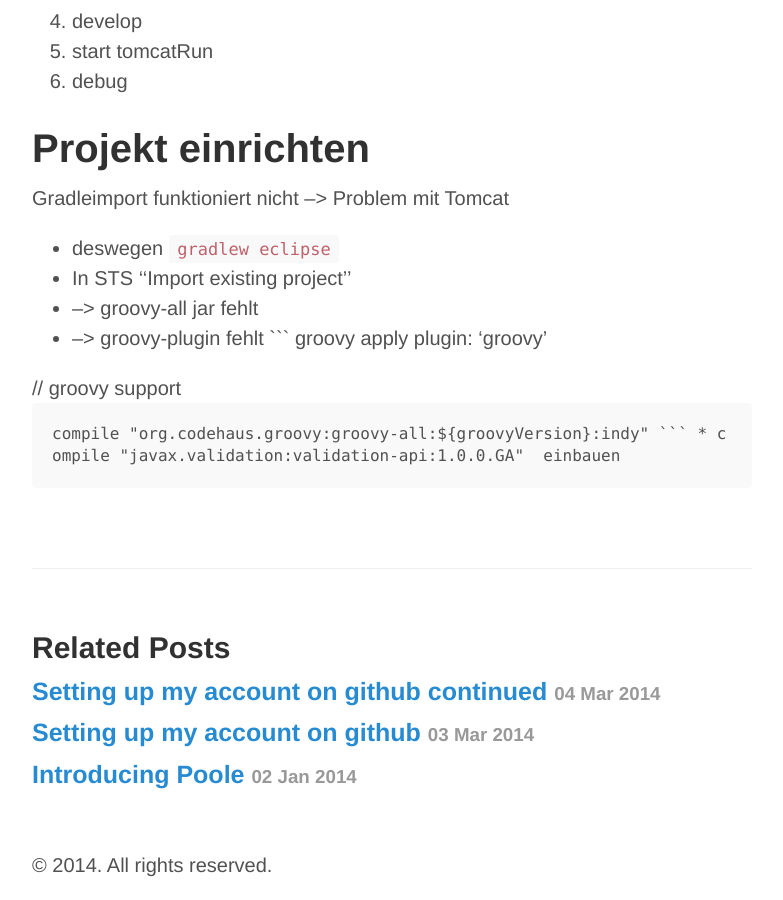
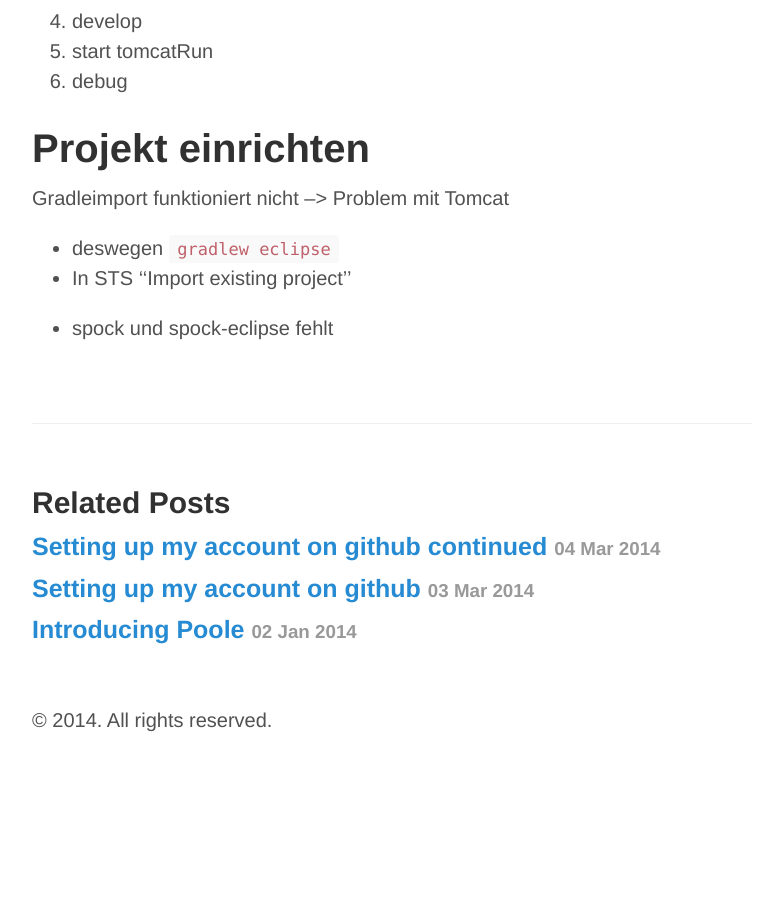
Before and after one commit to wm65/wm65.github.io, a Jekyll site: the page built from _posts/2014-03-04-uploading-local-project-to-github.md, in a window 1280 px wide and 900 px high, scrolled down 1976 px. Shown: the whole window, without its empty margins (248-1031 px from the left). Built offline with Jekyll 4.4.1, drawn with Linux system fonts in a browser that asks for light colours; Markdown is read by kramdown in place of the engine named in the settings; after the commit the page ends 2731 px from its top, so only the background shows below that.

Commit message:
spock einbauen

````diff
--- a/_posts/2014-03-04-uploading-local-project-to-github.md
+++ b/_posts/2014-03-04-uploading-local-project-to-github.md
@@ -85,12 +85,5 @@ Gradleimport funktioniert nicht --> Problem mit Tomcat
 
 * deswegen `gradlew eclipse`
 * In STS ''Import existing project''
-* --> groovy-all jar fehlt
-* --> groovy-plugin fehlt
-``` groovy
-	apply plugin: 'groovy'
 
- 	// groovy support
-	compile "org.codehaus.groovy:groovy-all:${groovyVersion}:indy"
-```
-* compile "javax.validation:validation-api:1.0.0.GA"  einbauen
+* spock und spock-eclipse fehlt
````
